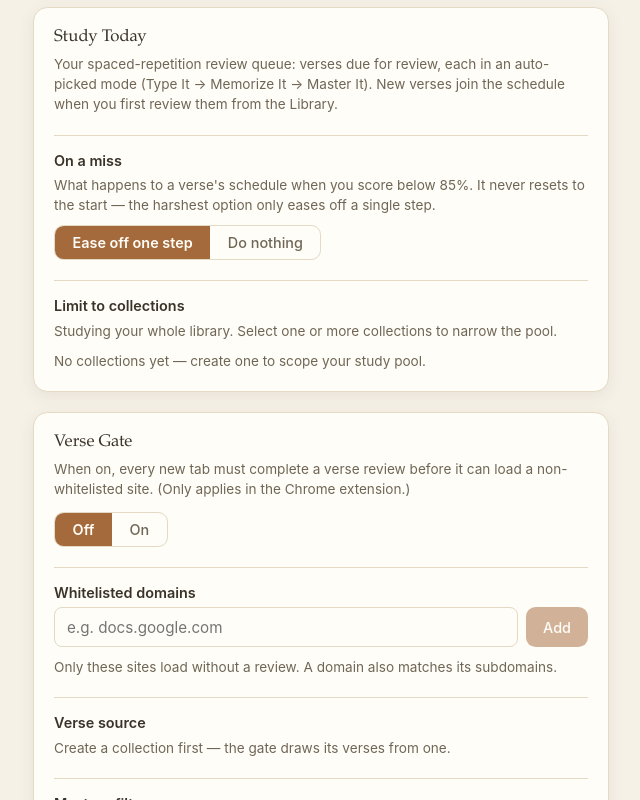
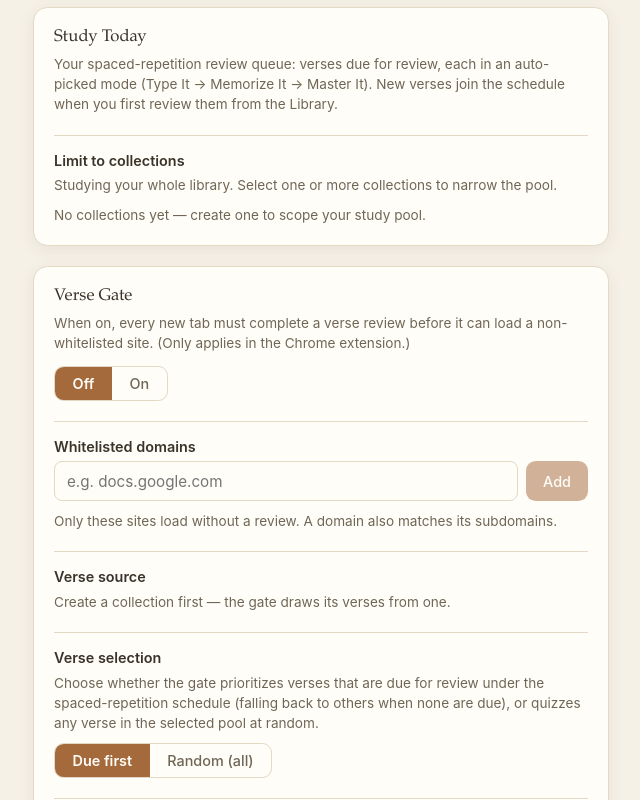
Before and after one commit to denishqua/bible-memory, a React (Vite) app: page /#/settings in a window 1280 px wide. Shown: the part 720-1520 px from the top of the page, without its empty margins (319-959 px from the left). Built offline with nearby package versions, Linux system fonts and the light colour scheme.

Commit message:
Refactor: remove Mastery Filter for tab gating; simplify SRS rules (remove demote/hold, keep due on fail, delay 1 day on pass)

```diff
--- a/src/components/settings/StudyTodayCard.tsx
+++ b/src/components/settings/StudyTodayCard.tsx
@@ -1,8 +1,6 @@
 import { Card } from "../ui/Card";
 import { useCollections } from "../../hooks/useCollections";
 import type { SchedulerSettings, Settings } from "../../types/settings";
-import type { OnFailBehavior } from "../../lib/srs";
-import { SegmentedControl } from "./SegmentedControl";
 import {
   gateLabelStyle,
   gateSubsectionStyle,
@@ -10,10 +8,6 @@ import {
   sectionTitleStyle,
 } from "./styles";
 
-const ON_FAIL_OPTIONS: { value: OnFailBehavior; label: string }[] = [
-  { value: "demote", label: "Ease off one step" },
-  { value: "hold", label: "Do nothing" },
-];
 
 // --- Study Today (spaced-repetition scheduler) section ---
 // Rendered only once settings has loaded, so `settings` is always non-null here
@@ -53,19 +47,7 @@ export function StudyTodayCard({
         them from the Library.
       </p>
 
-      <div style={gateSubsectionStyle}>
-        <span style={gateLabelStyle}>On a miss</span>
-        <p style={{ ...helperTextStyle, marginBottom: "0.6rem" }}>
-          What happens to a verse's schedule when you score below 85%. It never resets to the start —
-          the harshest option only eases off a single step.
-        </p>
-        <SegmentedControl
-          ariaLabel="On-miss behavior"
-          options={ON_FAIL_OPTIONS}
-          value={scheduler.onFailBehavior}
-          onChange={(onFailBehavior) => updateScheduler({ onFailBehavior })}
-        />
-      </div>
+
 
       <div style={gateSubsectionStyle}>
         <span style={gateLabelStyle}>Limit to collections</span>
--- a/src/components/settings/VerseGateCard.tsx
+++ b/src/components/settings/VerseGateCard.tsx
@@ -4,9 +4,9 @@ import { Button } from "../ui/Button";
 import { MODE_OPTIONS } from "../review/ModePicker";
 import { useCollections } from "../../hooks/useCollections";
 import { useVerses } from "../../hooks/useVerses";
-import { useReviewHistory } from "../../hooks/useReviewHistory";
+
 import { useClampedIntDraft } from "../../hooks/useClampedIntDraft";
-import { computeVerseScores } from "../../lib/verseScore";
+
 import { normalizeDomain } from "../../lib/domainWhitelist";
 import type { NewTabGateSettings, Settings } from "../../types/settings";
 import type { ReviewMode } from "../../types/review";
@@ -38,7 +38,7 @@ export function VerseGateCard({
   const gate = settings.newTabGate;
   const { collections, getVerseIdsForCollection } = useCollections();
   const { verses } = useVerses();
-  const { sessions } = useReviewHistory();
+
 
   const [domainDraft, setDomainDraft] = useState("");
   const [domainError, setDomainError] = useState<string | null>(null);
@@ -61,18 +61,7 @@ export function VerseGateCard({
     (cooldownMinutes) => updateGate({ cooldownMinutes }),
   );
 
-  // Same free-typed-draft treatment for the mastery threshold: commit only a
-  // whole number clamped to 0–100, reverting the draft otherwise (including on a
-  // blank field, since Number("") is 0 — a valid threshold that would otherwise commit).
-  const {
-    draft: thresholdDraft,
-    setDraft: setThresholdDraft,
-    commitDraft: commitThreshold,
-  } = useClampedIntDraft(
-    gate.masteryThreshold,
-    { min: 0, max: 100 },
-    (masteryThreshold) => updateGate({ masteryThreshold }),
-  );
+
 
   // --- Whitelist ---
   function handleAddDomain() {
@@ -112,13 +101,7 @@ export function VerseGateCard({
   );
   const checkedCount = collectionVerseIds.filter((id) => checkedIds.has(id)).length;
 
-  // How many of the currently-selected verses meet the mastery threshold — the
-  // gate page applies the same filter, so this previews the real pool size and
-  // powers the "nothing qualifies" warning below.
-  const verseScores = useMemo(() => computeVerseScores(sessions), [sessions]);
-  const masteryQualifyingCount = collectionVerseIds.filter(
-    (id) => checkedIds.has(id) && (verseScores.get(id)?.score ?? 0) >= gate.masteryThreshold,
-  ).length;
+
 
   function toggleVerse(verseId: string) {
     const next = new Set(checkedIds);
@@ -157,15 +140,7 @@ export function VerseGateCard({
   ) {
     warning =
       "Gate is on but no verses are selected — navigation will NOT be blocked until you check at least one.";
-  } else if (
-    gate.enabled &&
-    gate.masteryFilterEnabled &&
-    checkedCount > 0 &&
-    masteryQualifyingCount === 0
-  ) {
-    warning =
-      `Gate is on but no selected verse has a mastery score of ${gate.masteryThreshold} or higher — ` +
-      "navigation will NOT be blocked until one does (or lower the threshold).";
+
   }
 
   return (
@@ -330,49 +305,22 @@ export function VerseGateCard({
         ) : null}
       </div>
 
+
+
       <div style={gateSubsectionStyle}>
-        <span style={gateLabelStyle}>Mastery filter</span>
+        <span style={gateLabelStyle}>Verse selection</span>
         <p style={{ ...helperTextStyle, marginBottom: "0.6rem" }}>
-          When on, the gate only quizzes verses you’ve already learned — those whose mastery score
-          is at or above the threshold. Verses below it are left out.
+          Choose whether the gate prioritizes verses that are due for review under the spaced-repetition schedule (falling back to others when none are due), or quizzes any verse in the selected pool at random.
         </p>
         <SegmentedControl
-          ariaLabel="Mastery filter"
-          options={GATE_TOGGLE_OPTIONS}
-          value={gate.masteryFilterEnabled}
-          onChange={(masteryFilterEnabled) => updateGate({ masteryFilterEnabled })}
+          ariaLabel="Verse selection"
+          options={[
+            { value: true, label: "Due first" },
+            { value: false, label: "Random (all)" },
+          ]}
+          value={gate.prioritizeDue !== false}
+          onChange={(prioritizeDue) => updateGate({ prioritizeDue })}
         />
-        {gate.masteryFilterEnabled ? (
-          <>
-            <div style={{ display: "flex", alignItems: "center", gap: "0.5rem", marginTop: "0.75rem" }}>
-              <span style={{ fontSize: "0.9rem", color: "var(--color-ink-muted)" }}>
-                Mastery score at least
-              </span>
-              <input
-                type="number"
-                min={0}
-                max={100}
-                step={1}
-                inputMode="numeric"
-                value={thresholdDraft}
-                onChange={(e) => setThresholdDraft(e.target.value)}
-                onBlur={commitThreshold}
-                onKeyDown={(e) => {
-                  if (e.key === "Enter") e.currentTarget.blur();
-                }}
-                aria-label="Minimum mastery score"
-                style={{ ...inputStyle, flex: undefined, width: "5rem" }}
-              />
-            </div>
-            {gate.collectionIds.length > 0 ? (
-              <p style={{ ...helperTextStyle, marginTop: "0.6rem" }}>
-                {masteryQualifyingCount} of {checkedCount} selected{" "}
-                {checkedCount === 1 ? "verse" : "verses"} currently{" "}
-                {masteryQualifyingCount === 1 ? "meets" : "meet"} this threshold.
-              </p>
-            ) : null}
-          </>
-        ) : null}
       </div>
 
       <div style={gateSubsectionStyle}>
--- a/src/extension/background.ts
+++ b/src/extension/background.ts
@@ -154,17 +154,13 @@ function isHostWhitelisted(host = "", whitelist = [""]) {
 }
 
 // Defaults mirror defaultNewTabGateSettings() in src/types/settings.ts.
-// masteryFilterEnabled/masteryThreshold are carried for shape parity only —
-// the mastery filter is derived from review history (which this worker never
-// reads), so the gate PAGE applies it and this worker ignores it.
 function defaultNewTabGateSettings() {
   return {
     enabled: false,
     whitelist: [],
     collectionIds: [],
     verseIds: null,
-    masteryFilterEnabled: false,
-    masteryThreshold: 80,
+    prioritizeDue: true,
     mode: "type-it",
     cooldownEnabled: false,
     cooldownMinutes: 15,
--- a/src/hooks/useSrsAdvance.ts
+++ b/src/hooks/useSrsAdvance.ts
@@ -1,6 +1,5 @@
 import { useCallback, useRef } from "react";
 import { useVerses } from "./useVerses";
-import { useSettings } from "./useSettings";
 import { applyReview } from "../lib/srs";
 import type { Verse } from "../types/verse";
 import type { ReviewMode } from "../types/review";
@@ -20,8 +19,6 @@ import type { ReviewMode } from "../types/review";
 // single verse (Study Today, the verse gate, or a normal single-verse Review).
 export function useSrsAdvance() {
   const { setSrsState } = useVerses();
-  const { settings } = useSettings();
-  const onFailBehavior = settings?.scheduler.onFailBehavior ?? "demote";
 
   // Verse ids already advanced within this mounted flow.
   const processedRef = useRef<Set<string>>(new Set());
@@ -39,10 +36,10 @@ export function useSrsAdvance() {
       // `passed` drives only the recorded ReviewResult / summary UI (owned by the
       // session component). The SRS decision uses the raw accuracy so it applies
       // the gracious three-band model with the configured miss policy.
-      const srs = applyReview(verse, outcome.accuracy, new Date().toISOString(), onFailBehavior);
+      const srs = applyReview(verse, outcome.accuracy, new Date().toISOString());
       void setSrsState(verse.id, srs);
     },
-    [onFailBehavior, setSrsState],
+    [setSrsState],
   );
 
   // Lets a flow start a fresh once-per-verse scope if it ever needs to (optional).
--- a/src/hooks/useVerses.ts
+++ b/src/hooks/useVerses.ts
@@ -58,11 +58,13 @@ export function useVerses() {
   // edit, so it must not bump `updatedAt`. Read-modify-write so it never
   // clobbers other fields, then refresh so the UI reflects the new state.
   const setSrsState = useCallback(
-    async (id: string, srs: { srsBucket: number; dueAt: string }): Promise<void> => {
+    async (id: string, srs: { srsBucket?: number; dueAt?: string }): Promise<void> => {
       const existing = await storage.getVerses();
       const current = existing.find((v) => v.id === id);
       if (!current) return;
-      await storage.saveVerse({ ...current, srsBucket: srs.srsBucket, dueAt: srs.dueAt });
+      const srsBucket = srs.srsBucket !== undefined ? srs.srsBucket : current.srsBucket;
+      const dueAt = srs.dueAt !== undefined ? srs.dueAt : current.dueAt;
+      await storage.saveVerse({ ...current, srsBucket, dueAt });
       await refresh();
       window.dispatchEvent(new Event(VERSES_UPDATED_EVENT));
     },
--- a/src/pages/GatePage.tsx
+++ b/src/pages/GatePage.tsx
@@ -3,8 +3,7 @@ import { useNavigate } from "react-router-dom";
 import { useSettings } from "../hooks/useSettings";
 import { useVerses } from "../hooks/useVerses";
 import { useCollections } from "../hooks/useCollections";
-import { useReviewHistory } from "../hooks/useReviewHistory";
-import { computeVerseScores } from "../lib/verseScore";
+
 import { buildVerseReviewTokens } from "../lib/verseReview";
 import { renderSession } from "../components/review/renderSession";
 import { applyReview, selectDueFirst } from "../lib/srs";
@@ -46,7 +45,7 @@ export function GatePage() {
   const { settings, loading: settingsLoading } = useSettings();
   const { verses, loading: versesLoading, setSrsState } = useVerses();
   const { loading: collectionsLoading, getVerseIdsForCollection } = useCollections();
-  const { sessions, loading: historyLoading } = useReviewHistory();
+
   const navigate = useNavigate();
 
   // The original destination lives in the real query string (before the
@@ -60,14 +59,10 @@ export function GatePage() {
   const targetHost = useMemo(() => (targetUrl ? new URL(targetUrl).hostname : null), [targetUrl]);
 
   const gate = settings?.newTabGate;
-  // Only wait on review history when the mastery filter actually needs it —
-  // otherwise the gate would block on a (potentially large) session load on
-  // every new tab even though the common case never reads scores.
   const loading =
     settingsLoading ||
     versesLoading ||
-    collectionsLoading ||
-    Boolean(gate?.masteryFilterEnabled && historyLoading);
+    collectionsLoading;
 
   // The verse pool: the union of every selected collection's verses (in
   // collection order, then verse order within each), deduped so a verse in two
@@ -98,16 +93,7 @@ export function GatePage() {
     return ids.map((id) => byId.get(id)).filter((v): v is Verse => v !== undefined);
   }, [gate, verses, getVerseIdsForCollection]);
 
-  // The mastery filter (optional): keep only verses whose mastery score meets
-  // the configured threshold. Derived from review history — a verse with no
-  // qualifying reviews scores 0. Applied on top of basePool; when off, the pool
-  // is basePool unchanged. Fails open downstream if this empties the pool.
-  const pool = useMemo<Verse[]>(() => {
-    if (!gate?.masteryFilterEnabled) return basePool;
-    const threshold = gate.masteryThreshold;
-    const scores = computeVerseScores(sessions);
-    return basePool.filter((v) => (scores.get(v.id)?.score ?? 0) >= threshold);
-  }, [basePool, gate?.masteryFilterEnabled, gate?.masteryThreshold, sessions]);
+  const pool = basePool;
 
   const [currentVerseId, setCurrentVerseId] = useState<string | null>(null);
   const [completed, setCompleted] = useState(false);
@@ -126,12 +112,13 @@ export function GatePage() {
   useEffect(() => {
     if (loading || pool.length === 0) return;
     const now = new Date().toISOString();
+    const prioritizeDue = gate?.prioritizeDue !== false;
     setCurrentVerseId((prev) =>
       prev !== null && pool.some((v) => v.id === prev)
         ? prev
-        : ((selectDueFirst(pool, now, null) ?? pickRandomVerse(pool, null))?.id ?? null),
+        : (((prioritizeDue ? selectDueFirst(pool, now, null) : null) ?? pickRandomVerse(pool, null))?.id ?? null),
     );
-  }, [loading, pool]);
+  }, [loading, pool, gate?.prioritizeDue]);
 
   const currentVerse = currentVerseId ? pool.find((v) => v.id === currentVerseId) : undefined;
 
@@ -148,12 +135,13 @@ export function GatePage() {
 
   const handleSkip = useCallback(() => {
     const now = new Date().toISOString();
-    const next = selectDueFirst(pool, now, currentVerseId) ?? pickRandomVerse(pool, currentVerseId);
+    const prioritizeDue = gate?.prioritizeDue !== false;
+    const next = (prioritizeDue ? selectDueFirst(pool, now, currentVerseId) : null) ?? pickRandomVerse(pool, currentVerseId);
     if (!next) return;
     setCurrentVerseId(next.id);
     setCompleted(false);
     setHideReference(false);
-  }, [pool, currentVerseId]);
+  }, [pool, currentVerseId, gate?.prioritizeDue]);
 
   // Verse ids whose SRS transition has already been applied this page-load, so
   // Retry (which re-fires onComplete for the same verse) advances the schedule
@@ -177,11 +165,10 @@ export function GatePage() {
         currentVerse,
         outcome.accuracy,
         new Date().toISOString(),
-        settings?.scheduler.onFailBehavior ?? "demote",
       );
       void setSrsState(currentVerse.id, srs);
     },
-    [currentVerse, gate?.mode, settings, setSrsState],
+    [currentVerse, gate?.mode, setSrsState],
   );
 
   const handleProceed = useCallback(() => {
@@ -264,12 +251,6 @@ export function GatePage() {
   if (gate.collectionIds.length === 0)
     return failOpen("No collection is set up for the verse gate yet.");
   if (pool.length === 0) {
-    // Distinguish "nothing selected" from "the mastery filter removed
-    // everything" so the fail-open reason points at the real cause.
-    if (gate.masteryFilterEnabled && basePool.length > 0)
-      return failOpen(
-        `No verses in the gate's collections have a mastery score of ${gate.masteryThreshold} or higher yet.`,
-      );
     return failOpen("The verse gate's collections have no verses to review.");
   }
 
--- a/src/types/settings.ts
+++ b/src/types/settings.ts
@@ -1,5 +1,4 @@
 import type { ReviewMode } from "./review";
-import type { OnFailBehavior } from "../lib/srs";
 
 // Settings for the extension's "verse gate": every new tab's first http(s)
 // navigation is intercepted and redirected to a full-screen review unless the
@@ -22,15 +21,10 @@ export interface NewTabGateSettings {
   // null = every verse across the selected collections; otherwise the selected
   // subset (applied to the UNION of those collections' verses).
   verseIds: string[] | null;
-  // Optional mastery filter, applied AFTER the collection/verseIds selection:
-  // when on, the pool is narrowed to verses whose mastery score (0–100, see
-  // src/lib/verseScore.ts) is >= masteryThreshold, so the gate only quizzes
-  // verses you've already learned to that level. Mastery is derived from review
-  // history, which the background worker never reads — so the worker ignores
-  // this filter and the gate PAGE applies it, failing open (as always) when
-  // nothing qualifies.
-  masteryFilterEnabled: boolean;
-  masteryThreshold: number; // 0–100
+  // If true, the gate prioritizes due verses first and falls back to random selection.
+  // If false, it picks any verse from the pool at random.
+  prioritizeDue: boolean;
+
   // The single review mode used by the gate (verses are random, mode is not).
   mode: ReviewMode;
   // Cooldown: once ANY verse review is completed (at the gate OR in a normal
@@ -50,8 +44,8 @@ export function defaultNewTabGateSettings(): NewTabGateSettings {
     whitelist: [],
     collectionIds: [],
     verseIds: null,
-    masteryFilterEnabled: false,
-    masteryThreshold: 80,
+    prioritizeDue: true,
+
     mode: "type-it",
     cooldownEnabled: false,
     cooldownMinutes: 15,
@@ -63,13 +57,10 @@ export interface SchedulerSettings {
   // null = draw due verses from the whole library; otherwise scope the study
   // pool to the union of these collections' verses.
   collectionIds: string[] | null;
-  // What a Miss (accuracy < FAIL_THRESHOLD) does to a verse's bucket:
-  // "demote" eases off one step, "hold" keeps the bucket. Never resets to 0.
-  onFailBehavior: OnFailBehavior;
 }
 
 export function defaultSchedulerSettings(): SchedulerSettings {
-  return { collectionIds: null, onFailBehavior: "demote" };
+  return { collectionIds: null };
 }
 
 // App-level user settings, persisted as a single object under `bm.settings.v1`
```
Also changed, not shown: src/lib/srs.ts (+23 -34 lines), 2 other files (tests, documents, lock files or other folders).
